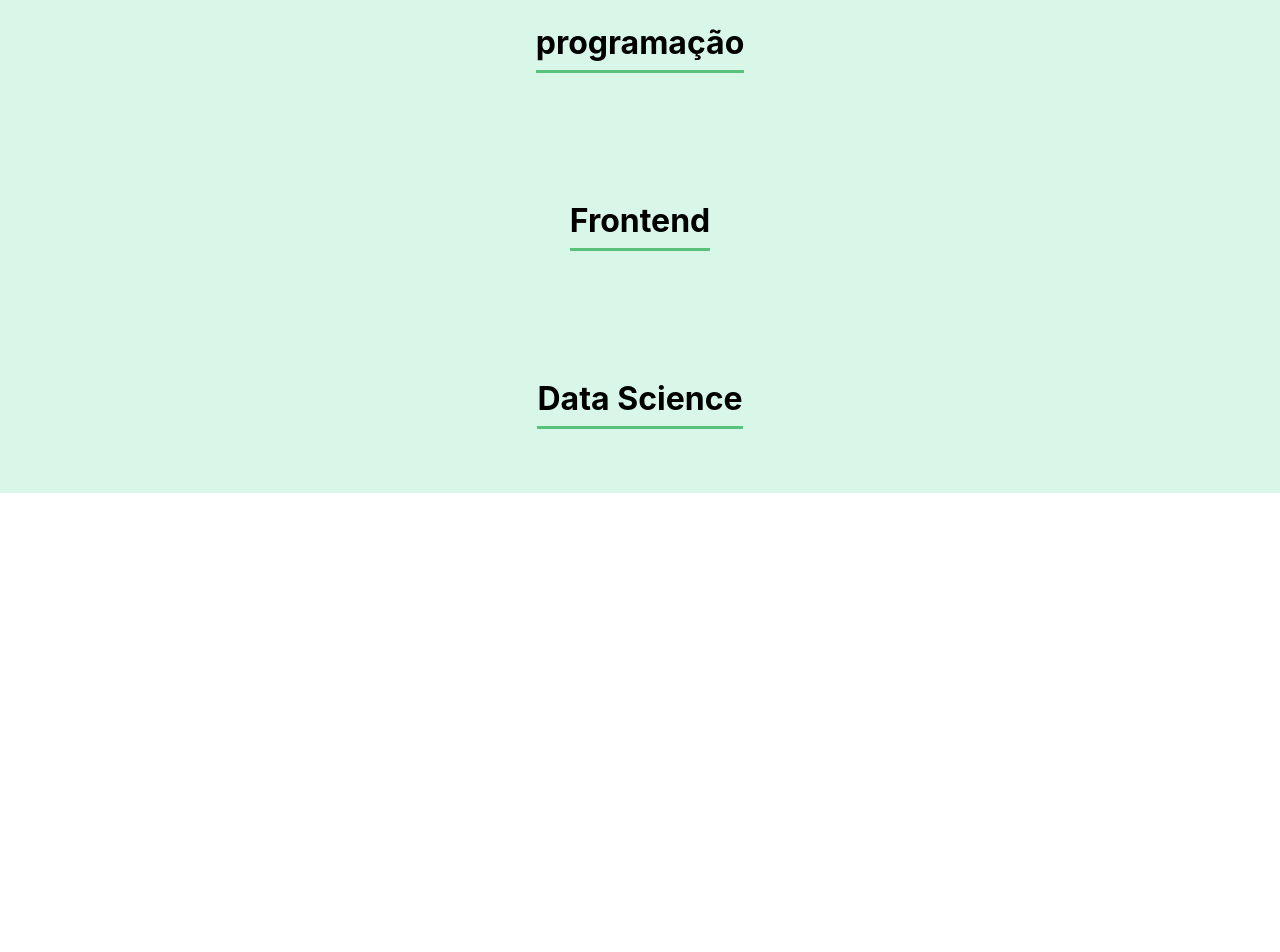
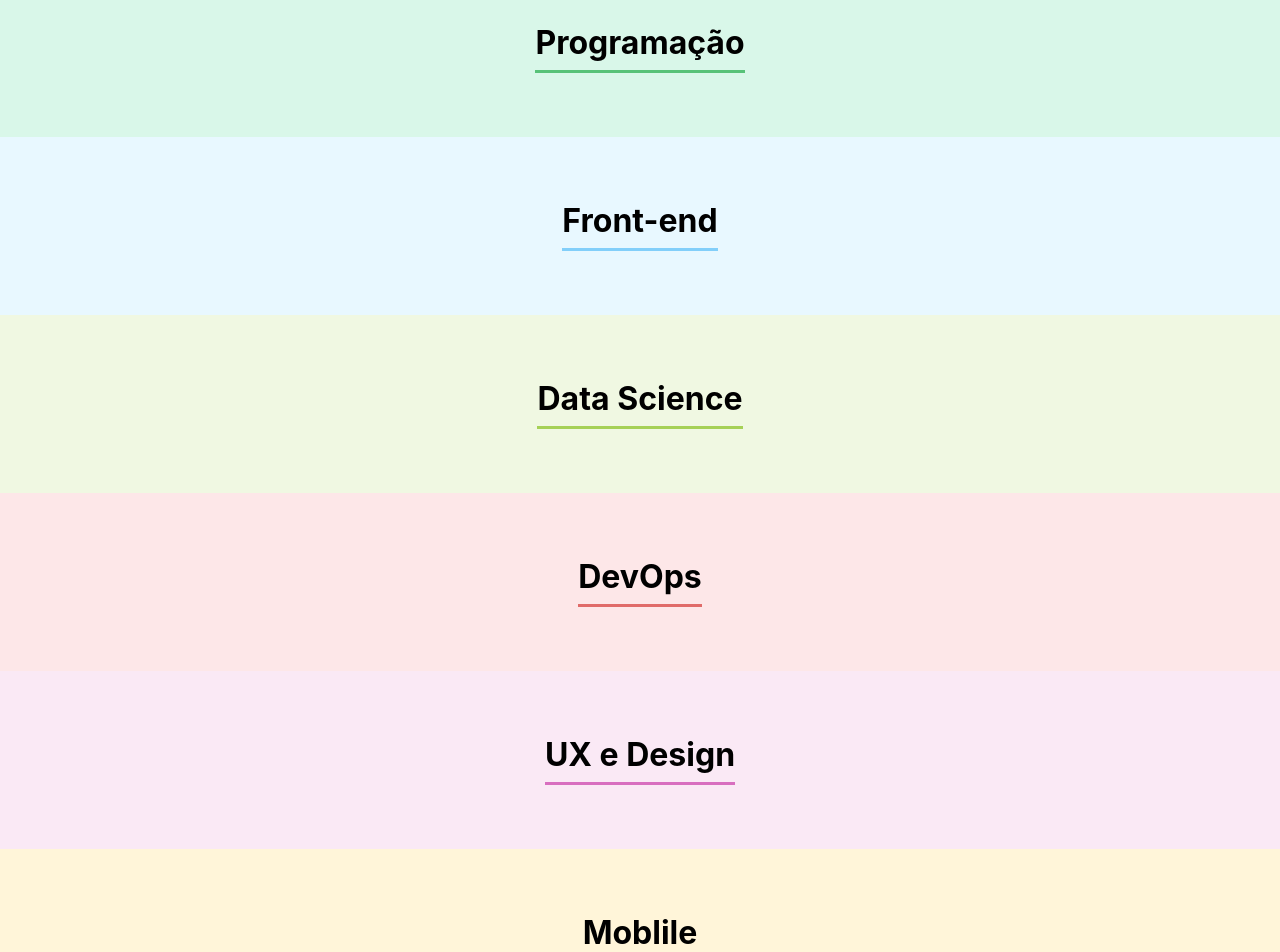
Before and after one commit to souza99/exemplo-alura, a React (Create React App) app: page / in a window 1280 px wide. Shown: the part 1040-1992 px from the top of the page. Before the commit the page ends 1533 px from the top, so only its background shows below. Built offline with nearby package versions, Linux system fonts and the light colour scheme; the HTML template or start-up script is replaced by a standard one.

Commit message:
Incluindo cessão de times com manipulemento de CSS

```diff
--- a/src/App.js
+++ b/src/App.js
@@ -5,10 +5,47 @@
 
 function App() {
 
+  const times = [
+    {
+      nome: 'Programação',
+      corPrimaria: '#57c278',
+      corSecundaria: '#d9f7E9',
+    },
+    {
+      nome: 'Front-end',
+      corPrimaria: '#82CFFA',
+      corSecundaria: '#E8F8FF',
+    },
+    {
+      nome: 'Data Science',
+      corPrimaria: '#A6D157',
+      corSecundaria: '#F0F8E2',
+    },
+    {
+      nome: 'DevOps',
+      corPrimaria: '#E06B69',
+      corSecundaria: '#FDE7E8',
+    },
+    {
+      nome: 'UX e Design',
+      corPrimaria: '#D86EBF',
+      corSecundaria: '#FAE9F5',
+    },
+    {
+      nome: 'Moblile',
+      corPrimaria: '#FEBA05',
+      corSecundaria: '#FFF5D9',
+    },
+    {
+      nome: 'Inovação e gestão',
+      corPrimaria: '#FF8A29',
+      corSecundaria: '#FFEEDF',
+    }
+  ]
+
   const [colaboradores, setColaboradores] = useState([]);
 
   const aoNovoColaboradorAdicionado = (colaborador) => {
-    console.log(colaborador);
     setColaboradores([...colaboradores, colaborador])
   }
 
@@ -16,9 +53,7 @@
     <div className="App">
       <Banner />
       <Formulario aoColaboradorCadastrado={colaborador => aoNovoColaboradorAdicionado(colaborador)}/>
-      <Time nome="programação"/>
-      <Time nome="Frontend" />
-      <Time nome="Data Science" />
+      {times.map(time => <Time key={time.nome} nome={time.nome} corPrimaria={time.corPrimaria} corSecundaria={time.corSecundaria} />)}
     </div>
   );
 }
--- a/src/componentes/Time/index.js
+++ b/src/componentes/Time/index.js
@@ -2,11 +2,17 @@
 
 const Time = (props) => {
 
+    const css = { backgroundColor: props.corSecundaria}
+
     return (
-        <section className="time">
-            <h3>{props.nome}</h3>
+        <section className="time" style={css}>
+            <h3 style={ { borderColor: props.corPrimaria } }>{props.nome}</h3>
         </section>
     )
 }
 
 export default Time;
+
+
+// Um componen que só recebe informações mas não faz nada, é só visual
+// é chamado de dumbcomponent
```
